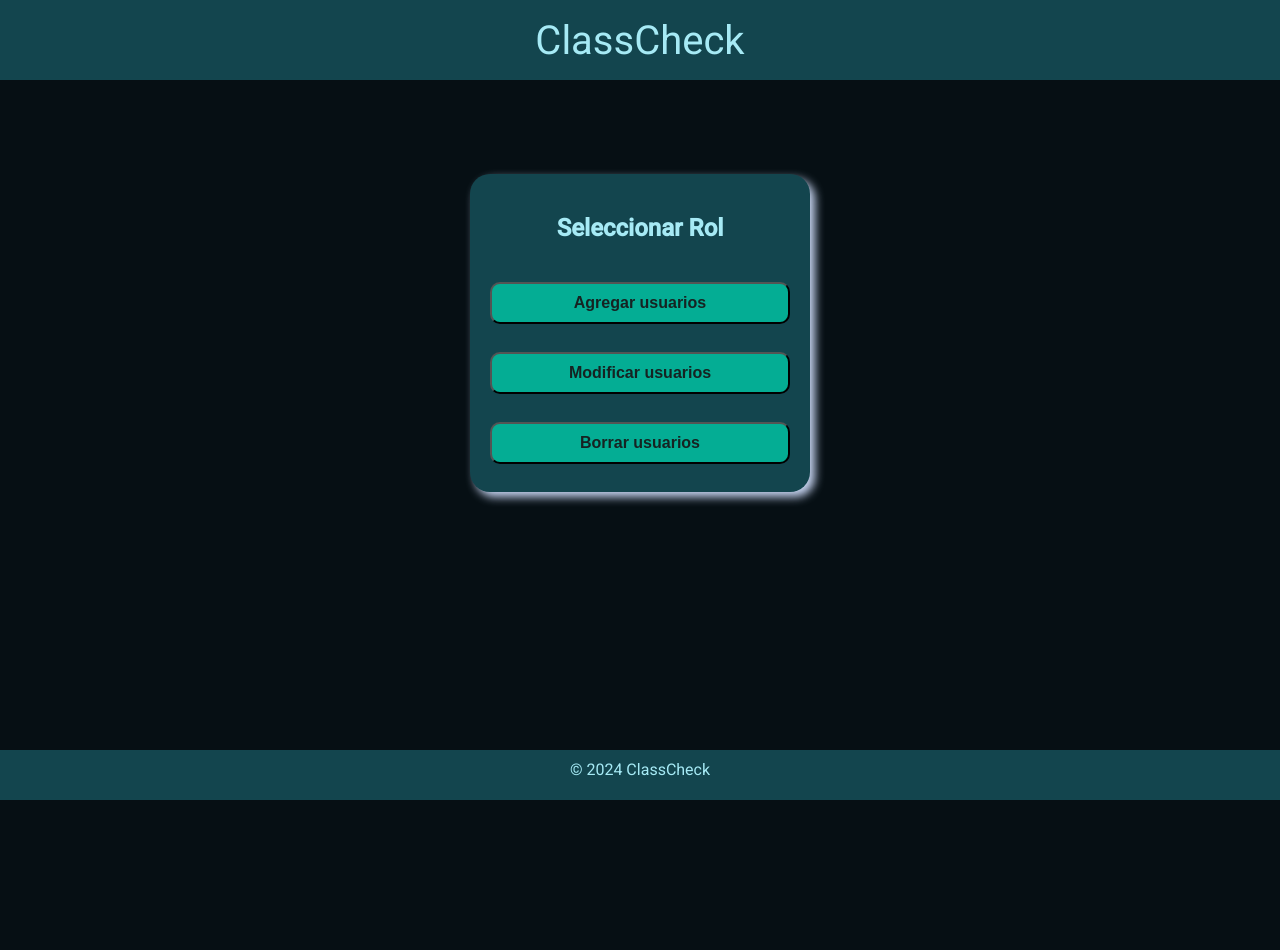
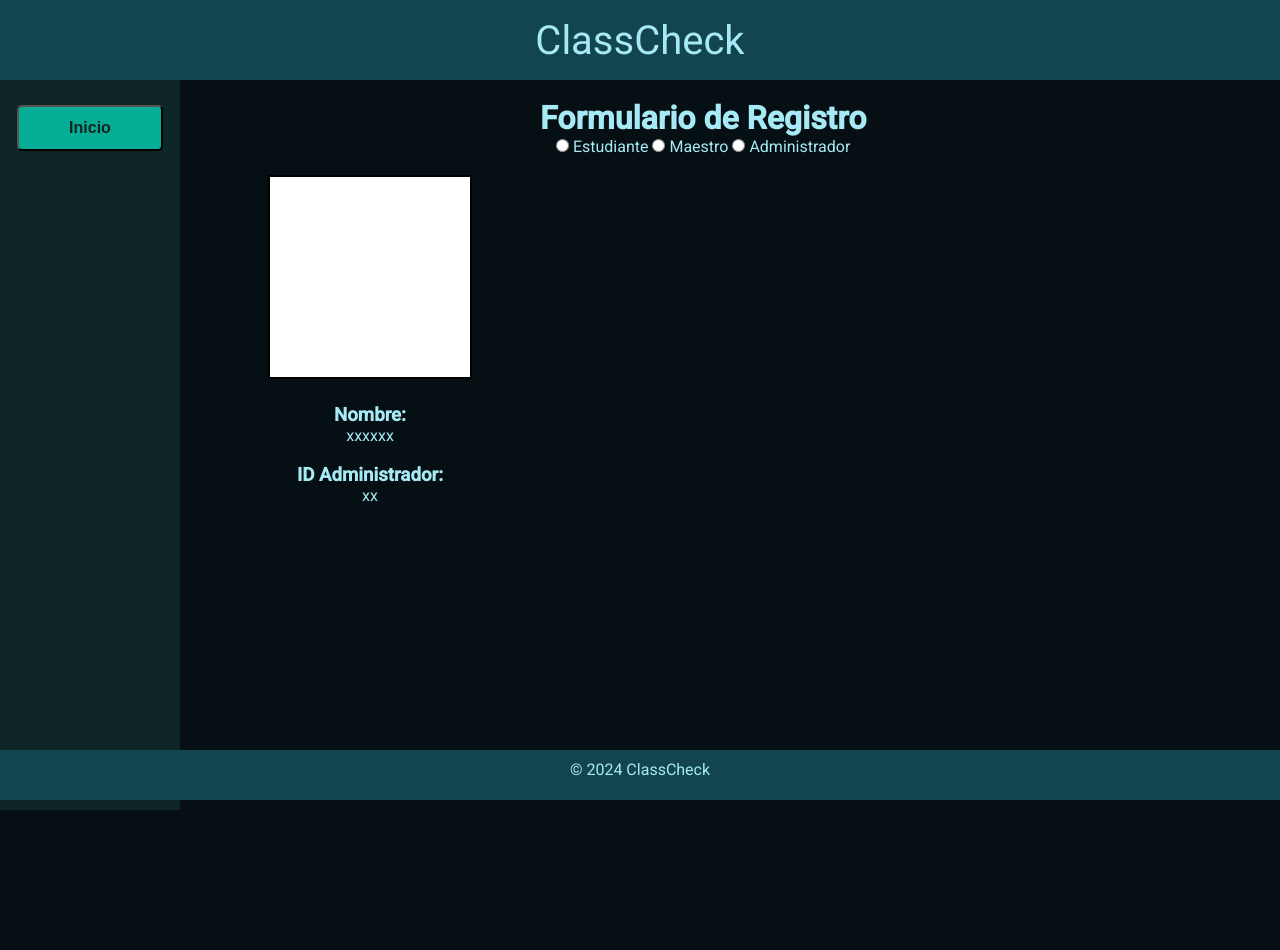
Before and after one commit to Armandiux2324/classcheck_web, a PHP site: page /ui_administrador/agregar_usuarios.html in a window 1280 px wide. Before the commit the page ends 800 px from the top, so only its background shows below. Run offline with PHP 8.4, Linux system fonts and the light colour scheme.

Commit message:
cambié nombre de "agregar usuarios" a "administrar usuarios" y "agregar usuarios2" a "agregar usuarios"

```diff
--- a/classcheck_web/css/main_style.css
+++ b/classcheck_web/css/main_style.css
@@ -21,7 +21,7 @@ header {
     align-items: center;
 }
 main {
-    height: 100%;
+    height: 870px;
     width: 100%;
     margin-top: 80px;
     background-color: #060f14;
@@ -134,6 +134,12 @@ button:hover {
     text-align: center;
     width: 100%;
 }
+.campo-form{
+    border-radius: 5px;
+    width: 70%;
+    height: 30px;
+    margin: 10px;
+}
 /*Calendario*/
 .calendar-container {
     margin: 50px auto;
--- a/classcheck_web/ui_administrador/agregar_usuarios.html
+++ b/classcheck_web/ui_administrador/agregar_usuarios.html
@@ -5,19 +5,153 @@
     <meta name="viewport" content="width=device-width, initial-scale=1.0">
     <title>ClassCheck - Sign In</title>
     <link href="https://fonts.googleapis.com/css2?family=Roboto:wght@300;400;500&display=swap" rel="stylesheet">
-    <link rel="stylesheet" href="/css/index_style.css">
+    <link rel="stylesheet" href="/css/main_style.css">
     <script src="/scripts/index_script.js"></script>
 </head>
 <body>
-    <div class="login-container">
-        <header>ClassCheck</header>
-        <h2>Seleccionar Rol</h2>
-        <form action="conexionDB.php" method="POST">
-            <button type="submit" class="login-button"><strong>Agregar usuarios</strong></button>
-            <button type="submit" class="login-button"><strong>Modificar usuarios</strong></button>
-            <button type="submit" class="login-button"><strong>Borrar usuarios</strong></button>
+    <header>ClassCheck</header>
+    <main>
+        <div id="left">
+            <div class="menu">
+                <button class="button-menu"><strong>Inicio</strong></button>
+            </div>
+        </div>
+        <div id="user_info">
+            <div class="perfil">
+                <div>
+                    <div class="pfp"></div>
+                    <h3>Nombre:</h3>
+                    <p>xxxxxx</p><br>
+                    <h3>ID Administrador:</h3>
+                    <p>xx</p><br>
+                </div>
+            </div>
+        </div>
+        <div class="login-container">
+            <br><h1>Formulario de Registro</h1>
+        <form id="registrationForm">
+            <label>
+                <input type="radio" name="role" value="student" onclick="toggleForm('studentForm')"> Estudiante
+            </label>
+            <label>
+                <input type="radio" name="role" value="teacher" onclick="toggleForm('teacherForm')"> Maestro
+            </label>
+            <label>
+                <input type="radio" name="role" value="admin" onclick="toggleForm('adminForm')"> Administrador
+            </label>
+
+            <!-- Formulario para Estudiante -->
+            <div id="studentForm" class="hidden">
+                <h2>Formulario para Estudiante</h2>
+                <div>
+                    <label for="matricula">Matrícula (nombre de usuario):</label><br>
+                    <input type="text" id="matricula" class="campo-form" required>
+                </div>
+                <div>
+                    <label for="nombre_estudiante">Nombre:</label><br>
+                    <input type="text" id="nombre_estudiante" class="campo-form" required>
+                </div>
+                <div>
+                    <label for="APaterno_estudiante">Apellido Paterno:</label><br>
+                    <input type="text" id="APaterno_estudiante" class="campo-form" required>
+                </div>
+                <div>
+                    <label for="AMaterno_estudiante">Apellido Paterno:</label><br>
+                    <input type="text" id="AMaterno_estudiante" class="campo-form" required>
+                </div>
+                <div>
+                    <label for="contraseña_estudiante">Contraseña:</label><br>
+                    <input type="password" id="contraseña_estudiante" class="campo-form" required>
+                </div>
+                <div>
+                    <label for="unidadAcademica_estudiante">Unidad Académica:</label><br>
+                    <input type="text" id="unidadAcademica_estudiante" class="campo-form" required>
+                </div>
+                <div>
+                    <label for="carrera">Carrera:</label><br>
+                    <input type="text" id="carrera" class="campo-form" required>
+                </div>
+                <div>
+                    <label for="grado">Grado:</label><br>
+                    <input type="text" id="grado" class="campo-form" required>
+                </div>
+                <div>
+                    <label for="grupo">Grupo:</label><br>
+                    <input type="text" id="grupo" class="campo-form" required>
+                </div>
+                <button type="submit" class="button-content">Enviar</button><br>
+            </div>
+
+            <!-- Formulario para Maestro -->
+            <div id="teacherForm" class="hidden">
+                <h2>Formulario para Maestro</h2>
+                <div>
+                    <label for="nombre_maestro">Nombre:</label><br>
+                    <input type="text" id="nombre_maestro" class="campo-form" required>
+                </div>
+                <div>
+                    <label for="APaterno_maestro">Apellido Materno:</label><br>
+                    <input type="text" id="APaterno_maestro" class="campo-form" required>
+                </div>
+                <div>
+                    <label for="AMaterno_maestro">Apellido Paterno:</label><br>
+                    <input type="text" id="AMaterno_maestro" class="campo-form" required>
+                </div>
+                <div>
+                    <label for="contraseña_maestro">Contraseña:</label><br>
+                    <input type="password" id="contraseña_maestro" class="campo-form" required>
+                </div>
+                <div>
+                    <label for="unidadAcademica_maestro">Unidad Académica:</label><br>
+                    <input type="text" id="unidadAcademica_maestro" class="campo-form" required>
+                </div>
+                <button type="submit" class="button-content">Enviar</button><br>
+            </div>
+
+            <!-- Formulario para Administrador -->
+            <div id="adminForm" class="hidden">
+                <h2>Formulario para Administrador</h2>
+                <div>
+                    <label for="nombre_admin">Nombre</label><br>
+                    <input type="text" id="nombre_admin" class="campo-form" required>
+                </div>
+                <div>
+                    <label for="AMaterno_admin">Apellido Materno</label><br>
+                    <input type="text" id="AMaterno_admin" class="campo-form" required>
+                </div>
+                <div>
+                    <label for="APaterno_admin">Apellido Paterno</label><br>
+                    <input type="text" id="APaterno_admin" class="campo-form" required>
+                </div>
+                <div>
+                    <label for="id_admin">ID:</label><br>
+                    <input type="text" id="id_admin" class="campo-form" required>
+                </div>
+                <div>
+                    <label for="contraseña_admin">Contraseña:</label><br>
+                    <input type="password" id="contraseña_admin" class="campo-form" required>
+                </div>
+                <button type="submit" class="button-content">Enviar</button><br>
+            </div>
         </form>
     </div>
+    </main>
+    <script>
+        function toggleForm(formId) {
+            // Ocultar todos los formularios
+            document.getElementById('studentForm').classList.add('hidden');
+            document.getElementById('teacherForm').classList.add('hidden');
+            document.getElementById('adminForm').classList.add('hidden');
+
+            // Mostrar el formulario seleccionado
+            document.getElementById(formId).classList.remove('hidden');
+        }
+
+        document.getElementById('registrationForm').addEventListener('submit', function(event) {
+            event.preventDefault();
+            alert('Registro exitoso');
+        });
+    </script>
     <footer>&copy; 2024 ClassCheck</footer>
 </body>
 </html>
--- a/classcheck_web/ui_maestro/materia_tutorado.html
+++ b/classcheck_web/ui_maestro/materia_tutorado.html
@@ -50,6 +50,6 @@
             </div>
         </div>
     </main>
-    <footer>&copy; 2024ClassCheck</footer>
+    <footer>&copy; 2024 ClassCheck</footer>
 </body>
 </html>
```
Also changed, not shown: classcheck_web/ui_administrador/administrar_usuarios.html (added, +23 -0 lines), classcheck_web/ui_administrador/agregar_usuarios2.html (deleted, +0 -132 lines).
